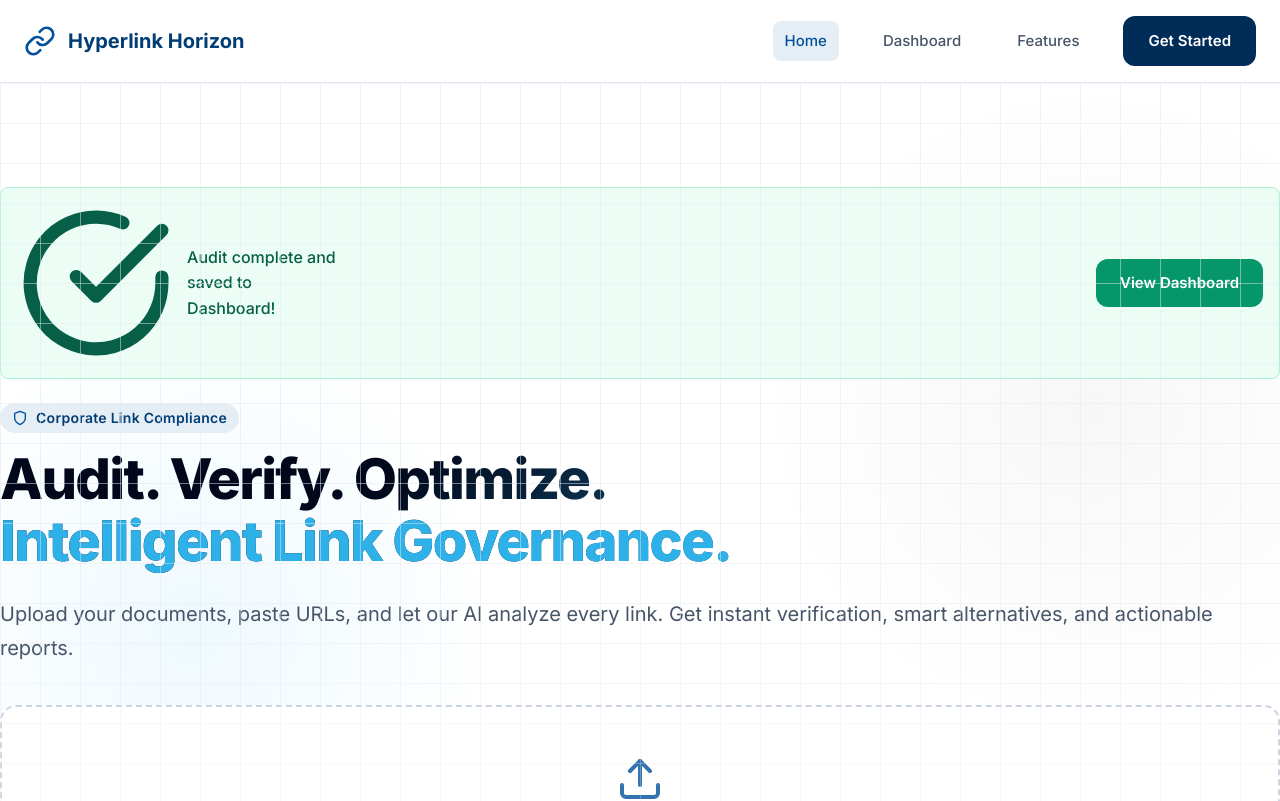
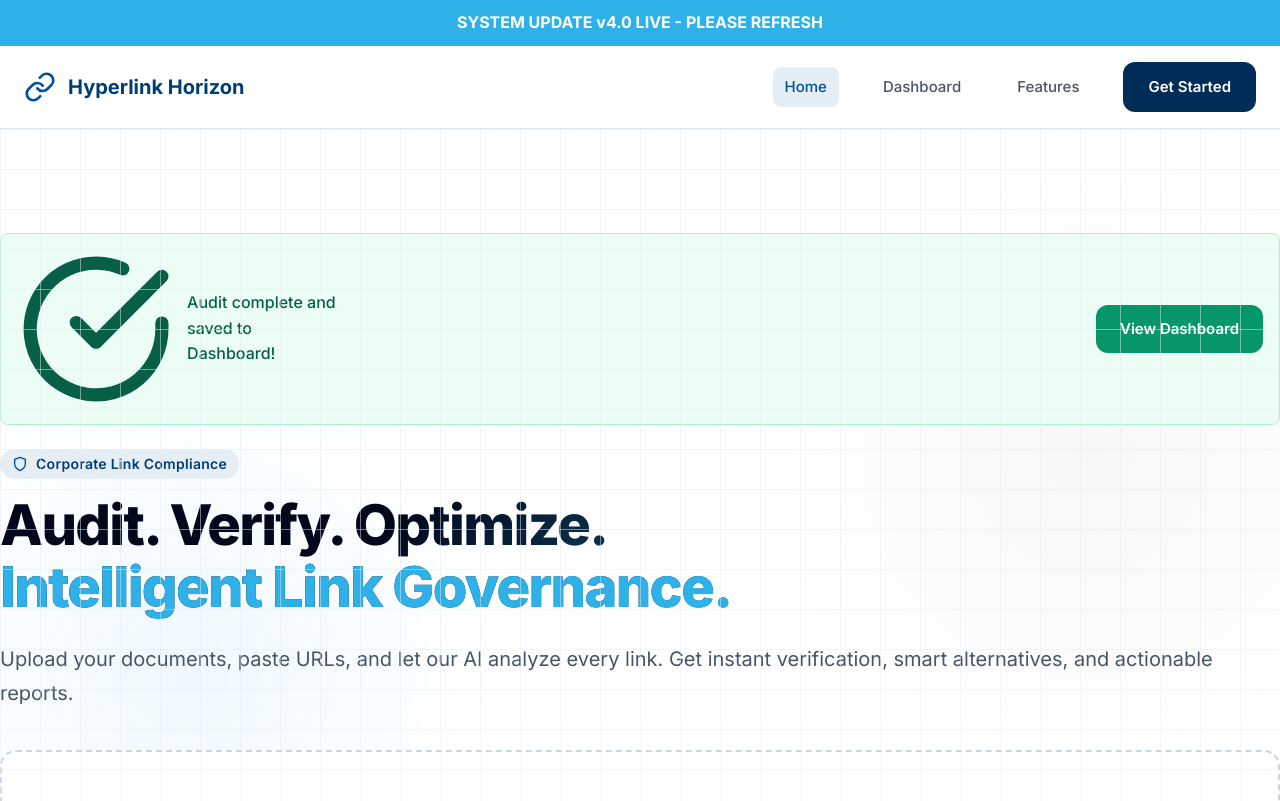
Before and after one commit to Bbester2/hyperl-ink-h-orizon, a Next.js app: page / in a window 1280 px wide. Shown: the top 801 px of the page. Built offline with nearby package versions, Linux system fonts and the light colour scheme.

Commit message:
Emergency Banner v4.0

```diff
--- a/app/layout.js
+++ b/app/layout.js
@@ -18,6 +18,9 @@ export default function RootLayout({ children }) {
                 />
             </head>
             <body style={{ minHeight: '100vh', display: 'flex', flexDirection: 'column' }}>
+                <div style={{ background: '#2EB1E9', color: 'white', padding: '10px', textAlign: 'center', fontWeight: 'bold' }}>
+                    SYSTEM UPDATE v4.0 LIVE - PLEASE REFRESH
+                </div>
                 <main style={{ flex: 1 }}>
                     {children}
                 </main>
```
